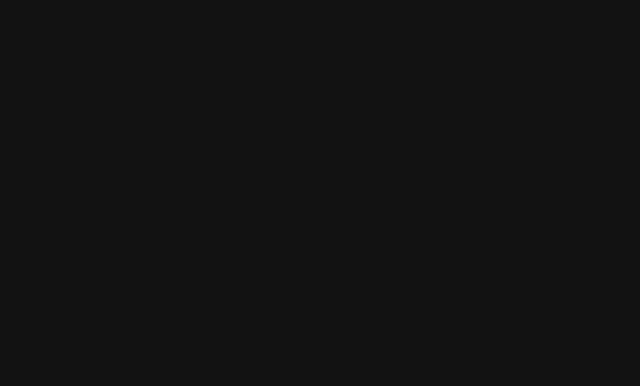
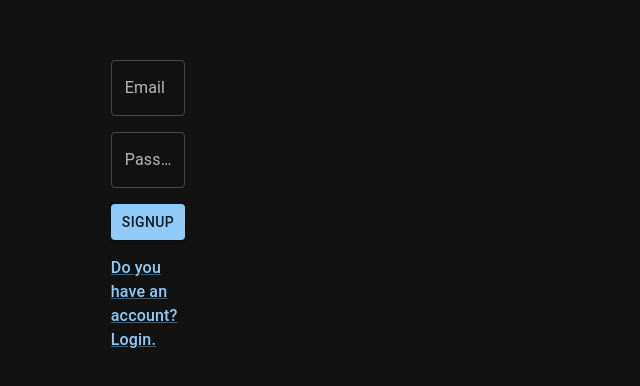
Before and after one commit to CihanEksi/chat-react-ts-ui, a React (Vite) app: page /signup in a window 1280 px wide. Shown: the part 194-580 px from the top of the page, without its empty margins (0-640 px from the left). Built offline with nearby package versions, Linux system fonts and the light colour scheme; the HTML template or start-up script is replaced by a standard one.

Commit message:
auth components finished

```diff
--- a/src/App.tsx
+++ b/src/App.tsx
@@ -12,7 +12,8 @@ const App = () => {
   return (
     <ThemeProvider theme={darkTheme}>
       <CssBaseline />
-      <Container>
+      <Container
+      >
         <RouterProvider
           router={router}
         />
--- a/src/components/Auth.tsx
+++ b/src/components/Auth.tsx
@@ -1,10 +1,10 @@
 import { Button, Stack, TextField } from "@mui/material"
-import { useState } from "react";
+import React, { useState } from "react";
 
 interface AuthProps {
     submitLabel: string;
     onSubmit: (credentials: { email: string, password: string }) => void;
-
+    children: React.ReactNode;
 
 }
 
@@ -12,6 +12,7 @@ const Auth = (
     {
         submitLabel,
         onSubmit,
+        children,
     }: AuthProps
 ) => {
     const [email, setEmail] = useState<string>('');
@@ -19,6 +20,7 @@ const Auth = (
     return (
         <Stack
             spacing={2}
+
             sx={{
                 height: "100vh",
                 maxWidth: {
@@ -27,6 +29,7 @@ const Auth = (
                     md: "30%",
                 },
                 margin: "0 auto",
+                justifyContent: "center",
             }}
         >
             <TextField
@@ -49,6 +52,7 @@ const Auth = (
             >
                 {submitLabel}
             </Button>
+            {children}
         </Stack>
     );
 }
--- a/src/components/Login.tsx
+++ b/src/components/Login.tsx
@@ -1,10 +1,29 @@
+import { Link } from "react-router-dom";
 import Auth from "./Auth";
-
+import { Link as MULink } from "@mui/material"
 const Login = () => {
     return (
         <div>
+            <Auth
+                submitLabel="Login"
+                onSubmit={async (credentials) => console.log(credentials)}
+            >
+                <Link
+                to="/signup"
+                style={
+                    {
+                        alignSelf:"center"
+                    }
+                }
+                >
+                    <MULink>
+                        Don't have an account? Signup
+                    </MULink>
+                </Link>
 
-        </div>
+            </Auth>
+
+        </div >
     )
 }
 
--- a/src/components/Signup.tsx
+++ b/src/components/Signup.tsx
@@ -1,10 +1,25 @@
+import { Link } from "react-router-dom";
 import Auth from "./Auth";
+import { Link as MULink } from "@mui/material"
 
 const Signup = () => {
     return (
-        <div>
+        <Auth
+            submitLabel="Signup"
+            onSubmit={async (credentials) => console.log(credentials)}
+        >
+               <Link
+                to="/signup"
+                style={{
+                        alignSelf:"center"
+                    }}
+                >
+                <MULink>
+                    Do you have an account? Login.
+                </MULink>
+            </Link>
+        </Auth>
 
-        </div>
     )
 }
 
```
